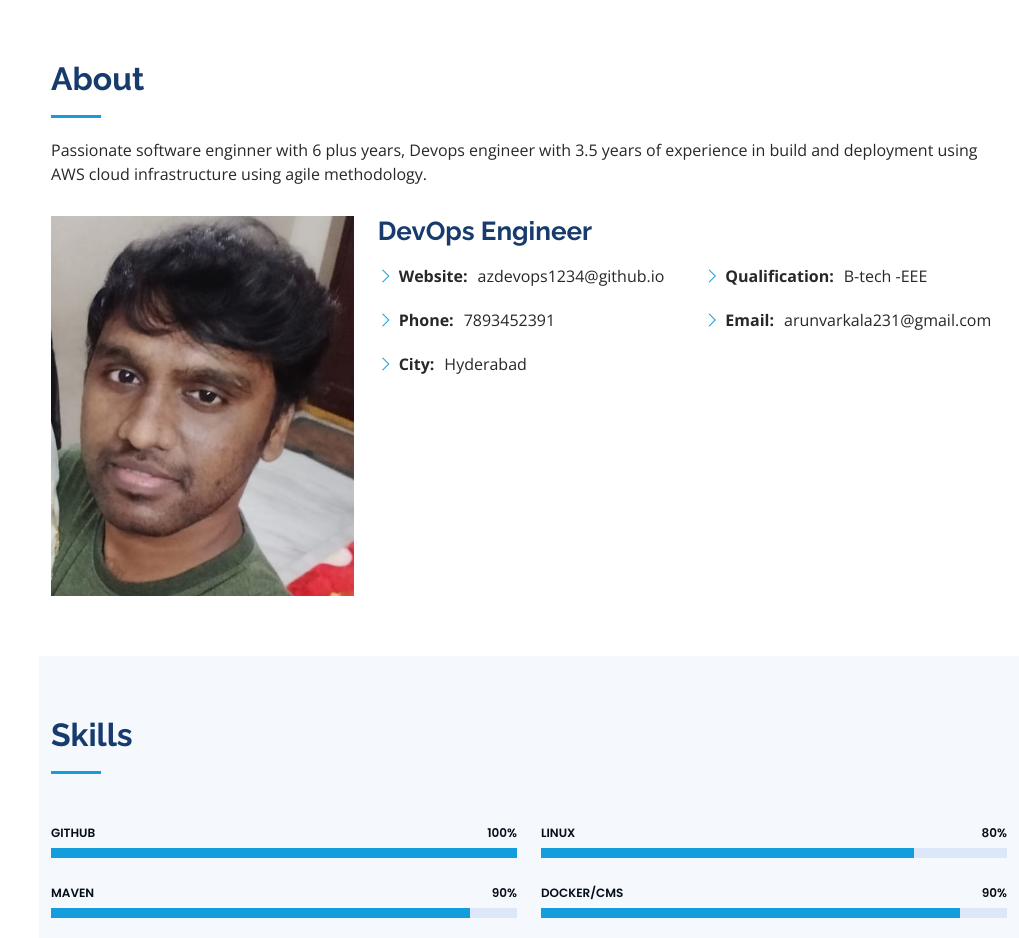
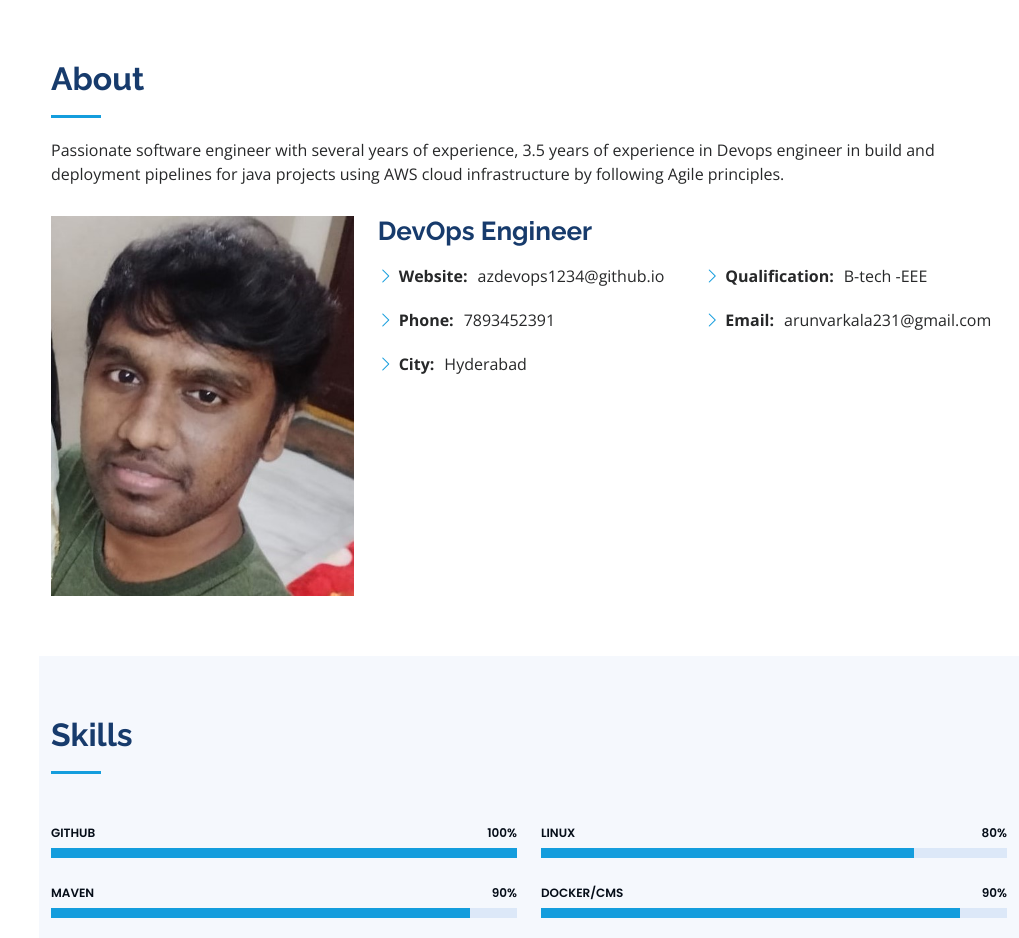
Before and after one commit to azdevops1234/azdevops1234.github.io, a plain HTML site: page index.html in a window 1280 px wide. Shown: the part 800-1738 px from the top of the page, without its empty margins (261-1280 px from the left). Drawn offline with nearby package versions, Linux system fonts and the light colour scheme.

Commit message:
pushed new changes

```diff
--- a/index.html
+++ b/index.html
@@ -85,7 +85,7 @@
 
         <div class="section-title">
           <h2>About</h2>
-          <p>Passionate software enginner with 6 plus years, Devops engineer with 3.5 years of experience in build and deployment using AWS cloud infrastructure using agile methodology.</p>
+          <p>Passionate software engineer with several years of experience, 3.5 years of experience in Devops engineer in build and deployment pipelines for java projects using AWS cloud infrastructure by following Agile principles.</p>
         </div>
 
         <div class="row">
```
